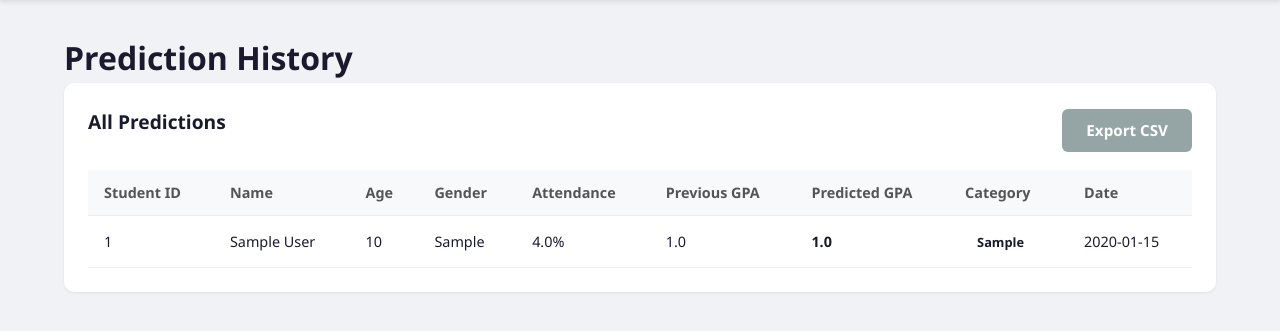
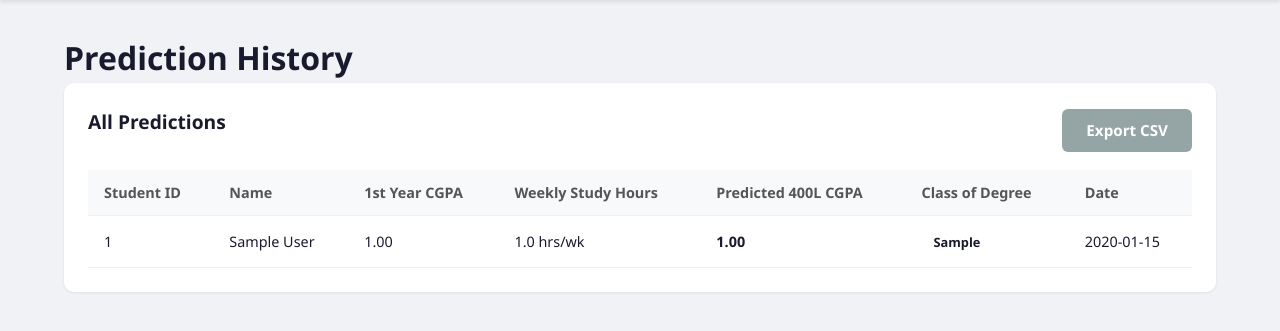
Before and after one commit to cypher6783/cgpaPrediction, a Flask app: page /history in a window 1280 px wide. Shown: the part 60-391 px from the top of the page. Run offline with Flask 3, Linux system fonts and the light colour scheme; a user stored in the database is signed in; tables that the repository leaves empty hold one stand-in row (values such as "Sample post").

Commit message:
Update prediction UI to display 400L Final CGPA, upper and lower bounds, and Class of Degree

```diff
--- a/app/models.py
+++ b/app/models.py
@@ -50,19 +50,21 @@ class Student(db.Model):
     final_score = db.Column(db.Float, nullable=True)  # percentage 0-100
     participation_score = db.Column(db.Float, nullable=True)  # percentage 0-100
     predicted_gpa = db.Column(db.Float, nullable=True)
-    predicted_category = db.Column(db.String(20), nullable=True)  # Excellent, Good, Average, Poor
+    predicted_category = db.Column(db.String(50), nullable=True)
     created_at = db.Column(db.DateTime, default=datetime.utcnow)
     updated_at = db.Column(db.DateTime, default=datetime.utcnow, onupdate=datetime.utcnow)
 
     def get_performance_category(self, gpa):
-        if gpa >= 3.5:
-            return "Excellent"
-        elif gpa >= 3.0:
-            return "Good"
-        elif gpa >= 2.0:
-            return "Average"
+        if gpa >= 4.50:
+            return "First Class"
+        elif gpa >= 3.50:
+            return "Second Class Upper (2:1)"
+        elif gpa >= 2.40:
+            return "Second Class Lower (2:2)"
+        elif gpa >= 1.50:
+            return "Third Class"
         else:
-            return "Poor"
+            return "Pass / Fail"
 
 
 class PredictionLog(db.Model):
@@ -71,7 +73,7 @@ class PredictionLog(db.Model):
     id = db.Column(db.Integer, primary_key=True)
     student_id = db.Column(db.Integer, db.ForeignKey("students.id"), nullable=False)
     predicted_gpa = db.Column(db.Float, nullable=False)
-    predicted_category = db.Column(db.String(20), nullable=False)
+    predicted_category = db.Column(db.String(50), nullable=False)
     model_version = db.Column(db.String(50), nullable=True)
     created_at = db.Column(db.DateTime, default=datetime.utcnow)
 
--- a/app/templates/history.html
+++ b/app/templates/history.html
@@ -15,12 +15,10 @@
             <tr>
                 <th>Student ID</th>
                 <th>Name</th>
-                <th>Age</th>
-                <th>Gender</th>
-                <th>Attendance</th>
-                <th>Previous GPA</th>
-                <th>Predicted GPA</th>
-                <th>Category</th>
+                <th>1st Year CGPA</th>
+                <th>Weekly Study Hours</th>
+                <th>Predicted 400L CGPA</th>
+                <th>Class of Degree</th>
                 <th>Date</th>
             </tr>
         </thead>
@@ -29,17 +27,15 @@
             <tr>
                 <td>{{ student.student_id }}</td>
                 <td>{{ student.full_name }}</td>
-                <td>{{ student.age }}</td>
-                <td>{{ student.gender }}</td>
-                <td>{{ student.attendance_rate }}%</td>
-                <td>{{ student.previous_gpa }}</td>
-                <td><strong>{{ student.predicted_gpa }}</strong></td>
+                <td>{{ "%.2f"|format(student.previous_gpa) if student.previous_gpa else 'N/A' }}</td>
+                <td>{{ student.study_hours_per_week }} hrs/wk</td>
+                <td><strong>{{ "%.2f"|format(student.predicted_gpa) if student.predicted_gpa else 'N/A' }}</strong></td>
                 <td>
-                    <span class="badge badge-{{ student.predicted_category|lower }}">
+                    <span class="badge badge-primary">
                         {{ student.predicted_category }}
                     </span>
                 </td>
-                <td>{{ student.created_at.strftime('%Y-%m-%d') }}</td>
+                <td>{{ student.created_at.strftime('%Y-%m-%d') if student.created_at else 'N/A' }}</td>
             </tr>
             {% endfor %}
         </tbody>
--- a/app/templates/predict.html
+++ b/app/templates/predict.html
@@ -1,7 +1,7 @@
 {% extends "base.html" %}
 {% block title %}Predict - Msendoo Prediction{% endblock %}
 {% block content %}
-<h1>Student Performance Prediction</h1>
+<h1>400L Final CGPA & Degree Class Prediction</h1>
 
 <div class="grid-2">
     <div class="card">
@@ -47,7 +47,7 @@
                 </div>
             </div>
 
-            <button type="submit" class="btn btn-primary" style="margin-top: 15px;">Predict Final CGPA</button>
+            <button type="submit" class="btn btn-primary" style="margin-top: 15px;">Predict 400L Final CGPA & Class</button>
         </form>
     </div>
 
```
Also changed, not shown: app/__init__.py (+10 -0 lines), app/ml/predict.py (+7 -2 lines), app/ml/preprocess.py (+7 -5 lines), app/ml/train.py (+7 -5 lines), app/templates/prediction_result.html (+14 -6 lines).
